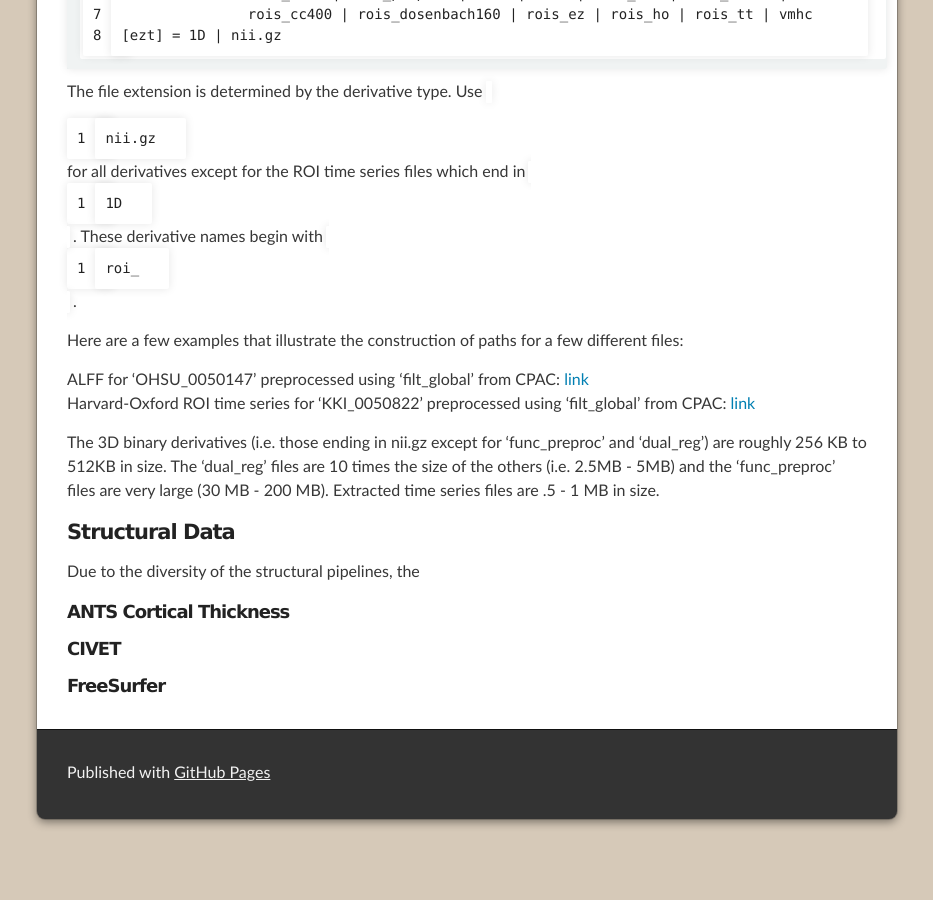
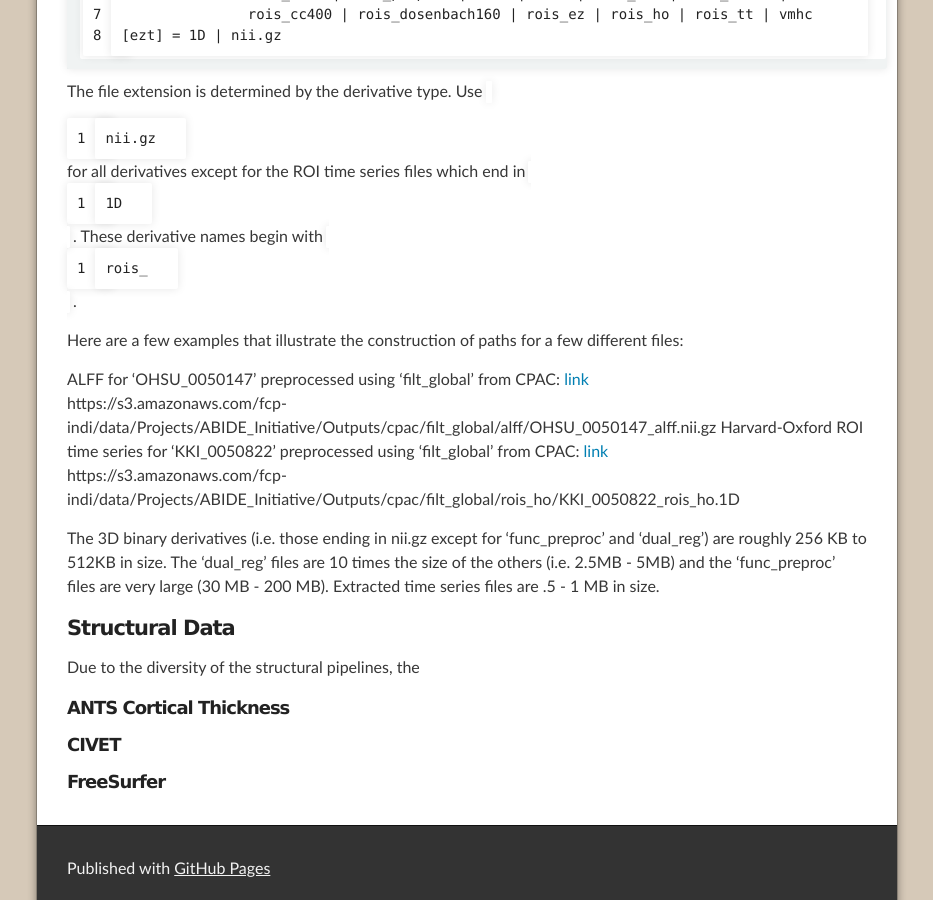
Before and after one commit to preprocessed-connectomes-project/abide, a Jekyll site: the page built from download.md, in a window 1280 px wide and 900 px high, scrolled down 1612 px. Shown: the whole window, without its empty margins (173-1106 px from the left). Built offline with Jekyll 4.4.1, drawn with Linux system fonts in a browser that asks for light colours; before the commit the page ends 2481 px from its top, so only the background shows below that.

Commit message:
fixed typos

```diff
--- a/download.md
+++ b/download.md
@@ -50,12 +50,14 @@ Where:<br>
                    rois_cc400 | rois_dosenbach160 | rois_ez | rois_ho | rois_tt | vmhc
     [ezt] = 1D | nii.gz
 
-The file extension is determined by the derivative type. Use `nii.gz` for all derivatives except for the ROI time series files which end in `1D`. These derivative names begin with `roi_`.
+The file extension is determined by the derivative type. Use `nii.gz` for all derivatives except for the ROI time series files which end in `1D`. These derivative names begin with `rois_`.
 
 Here are a few examples that illustrate the construction of paths for a few different files:
 
 ALFF for 'OHSU\_0050147' preprocessed using 'filt\_global' from CPAC: [link](https://s3.amazonaws.com/fcp-indi/data/Projects/ABIDE_Initiative/Outputs/cpac/filt_global/alff/OHSU_0050147_alff.nii.gz)<br>
+    https://s3.amazonaws.com/fcp-indi/data/Projects/ABIDE_Initiative/Outputs/cpac/filt_global/alff/OHSU_0050147_alff.nii.gz
 Harvard-Oxford ROI time series for 'KKI\_0050822' preprocessed using 'filt\_global' from CPAC: [link](https://s3.amazonaws.com/fcp-indi/data/Projects/ABIDE_Initiative/Outputs/cpac/filt_global/rois_ho/KKI_0050822_rois_ho.1D)<br>
+    https://s3.amazonaws.com/fcp-indi/data/Projects/ABIDE_Initiative/Outputs/cpac/filt_global/rois_ho/KKI_0050822_rois_ho.1D
 
 The 3D binary derivatives (i.e. those ending in nii.gz except for 'func\_preproc' and 'dual\_reg') are roughly 256 KB to 512KB in size. The 'dual\_reg' files are 10 times the size of the others (i.e. 2.5MB - 5MB) and the 'func\_preproc' files are very large (30 MB - 200 MB). Extracted time series files are .5 - 1 MB in size.
 
```
